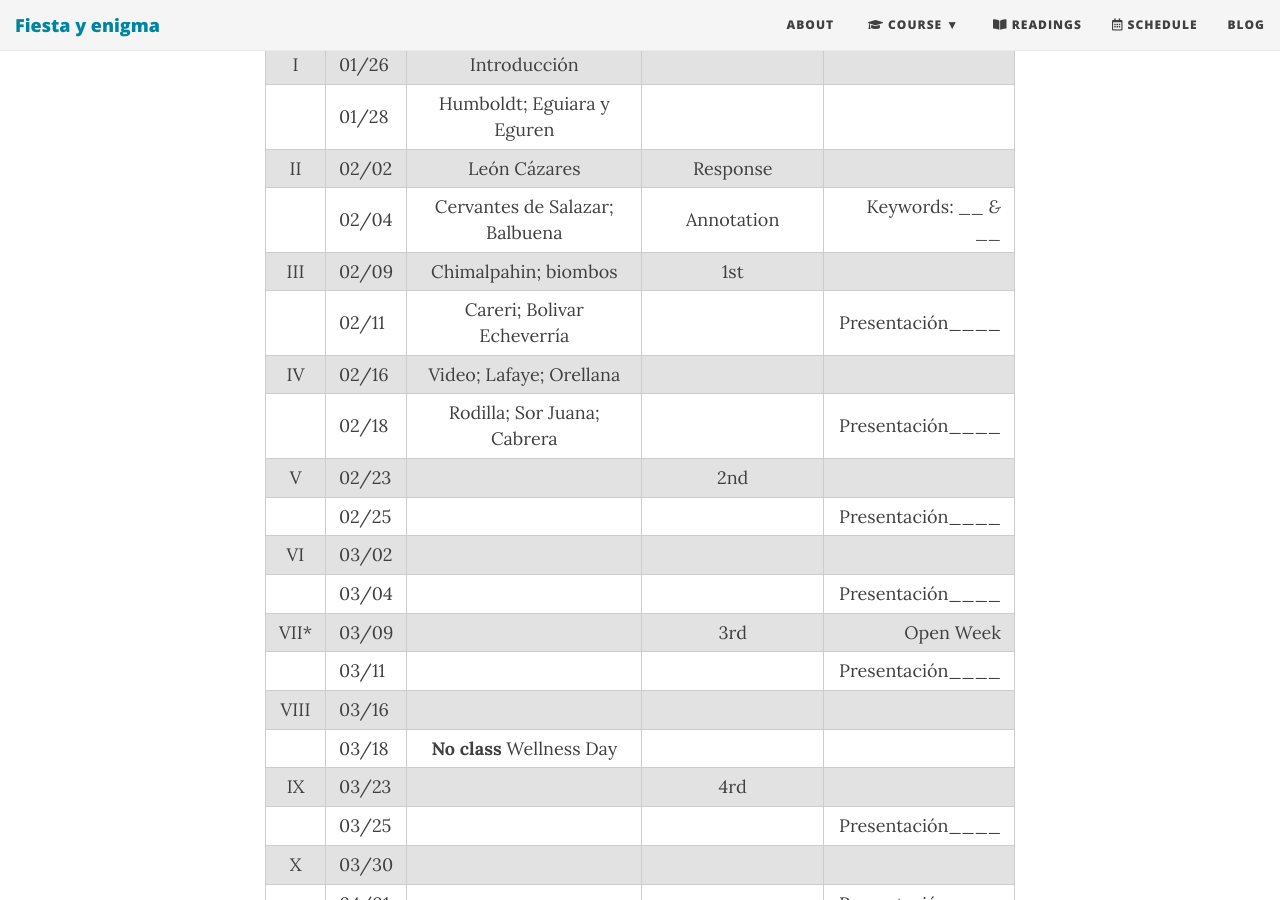
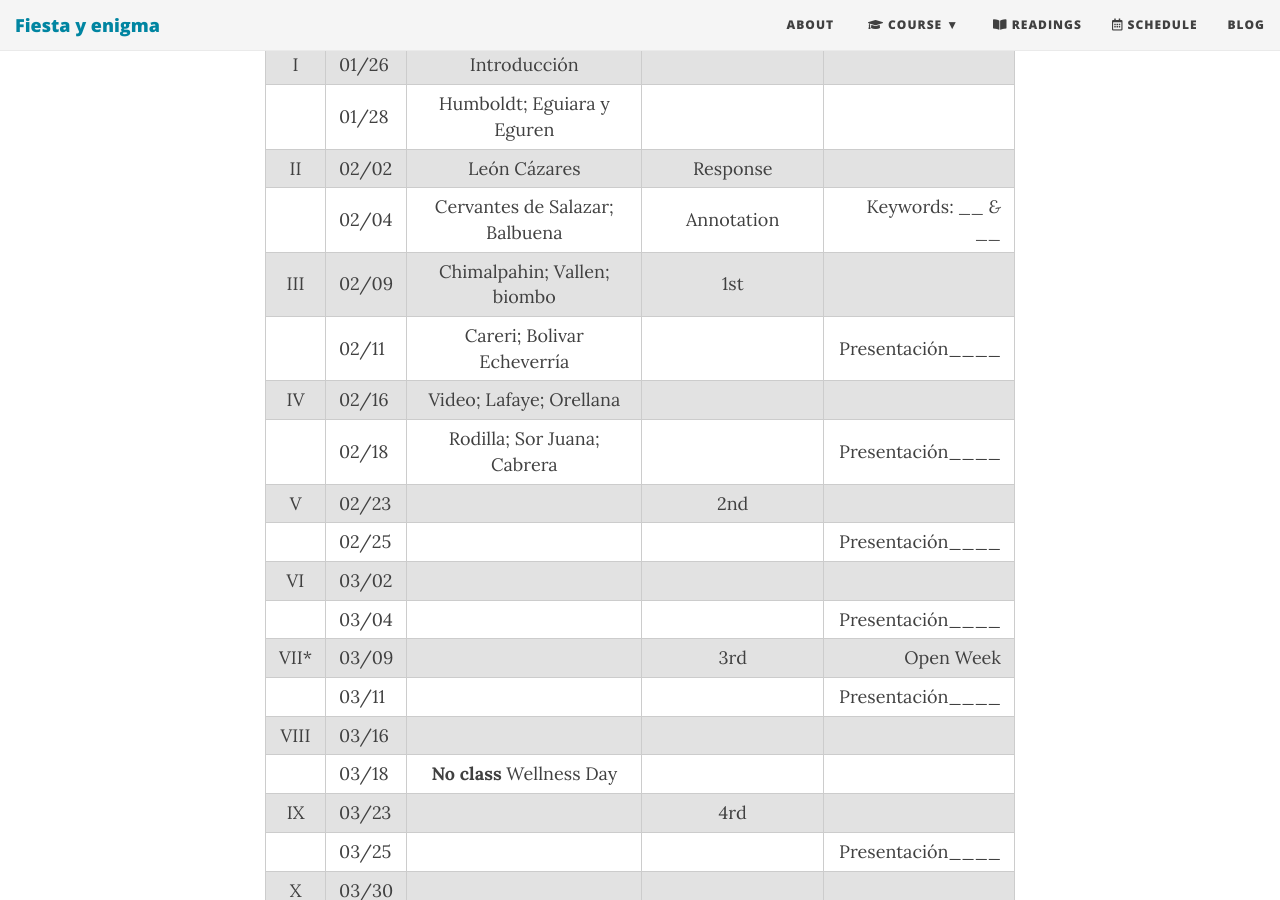
Before and after one commit to Hipomenes/novohispana, a Jekyll site: the page built from calendar.md, in a window 1280 px wide and 900 px high, scrolled down 382 px. Built offline with Jekyll 4.4.1, drawn with Linux system fonts in a browser that asks for light colours; nearby versions of some CDN libraries.

Commit message:
Update calendar.md

```diff
--- a/calendar.md
+++ b/calendar.md
@@ -12,7 +12,7 @@ subtitle: Spring 2021
 |       | 01/28 | Humboldt; Eguiara y Eguren| | |
 |    II | 02/02 | León Cázares | Response |  |
 |       | 02/04 | Cervantes de Salazar; Balbuena  | Annotation | Keywords: ___  & ___ |
-| III   | 02/09 | Chimalpahin; biombos | 1st | |
+| III   | 02/09 | Chimalpahin; Vallen; biombo | 1st | |
 |       | 02/11 | Careri; Bolivar Echeverría | | Presentación____ |
 |  IV   | 02/16 | Video; Lafaye; Orellana | | |
 |       | 02/18 | Rodilla; Sor Juana; Cabrera | | Presentación____ |
```
